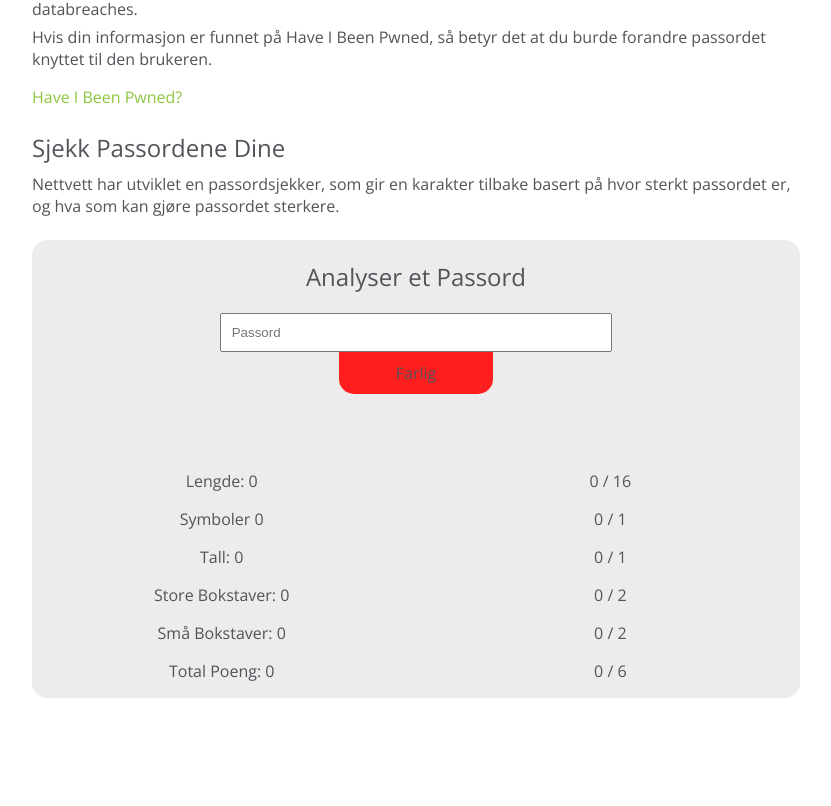
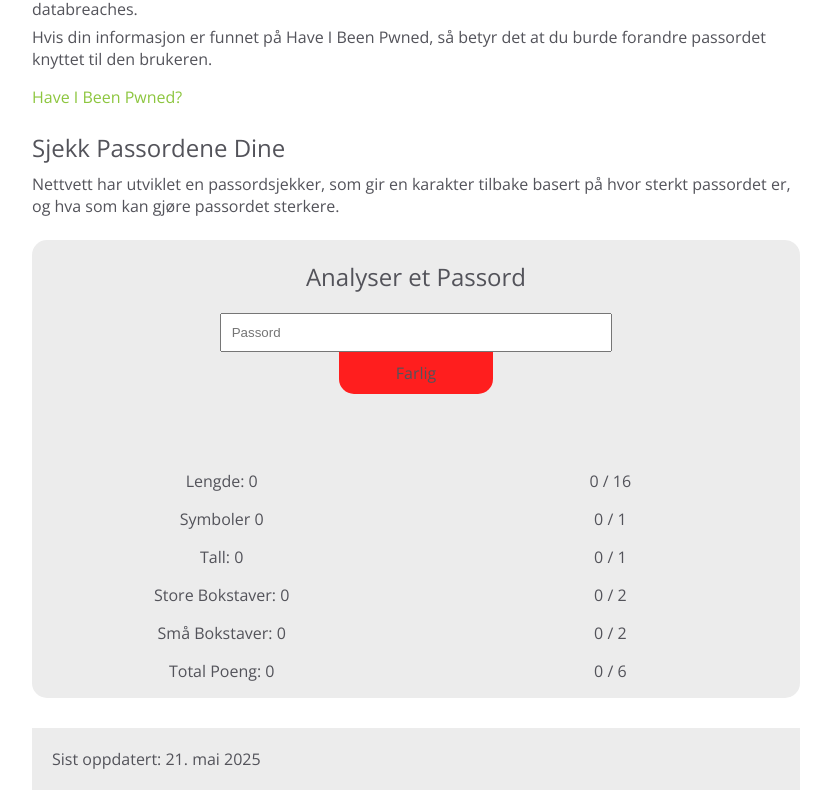
Before and after one commit to twomuchCatsriel/PasswordSafety, a React (Vite) app in the folder PasswordSafety/: page / in a window 1280 px wide. Shown: the part 2117-2923 px from the top of the page, without its empty margins (224-1055 px from the left). Before the commit the page ends 2815 px from the top, so only its background shows below. Built offline with nearby package versions, Linux system fonts and the light colour scheme.

Commit message:
Add Last Updated :3

```diff
--- a/PasswordSafety/src/App.jsx
+++ b/PasswordSafety/src/App.jsx
@@ -5,6 +5,7 @@ import Navbar from './navbar'
 import LinkPath from './links'
 import Article from './Article'
 import PasswordCheck from './PasswordChecker'
+import LastUpdated from './lastupdated'
 
 function App() {
   return (
@@ -15,6 +16,7 @@ function App() {
         <LinkPath/>
         <Article/>
         <PasswordCheck/>
+        <LastUpdated date="21. mai 2025"/>
       </div>
 
     </div>
--- a/PasswordSafety/src/index.css
+++ b/PasswordSafety/src/index.css
@@ -136,6 +136,15 @@ nav ul{
   color: red;
 }
 
+.lastUpdated{
+  background-color: #ececec;
+  margin-top: 40px;
+}
+
+.lastUpdated p{
+  padding: 20px;
+}
+
 
 @media screen and (max-width: 480px) { /* Mobile Users */
   .subheaderText{
--- /dev/null
+++ b/PasswordSafety/src/lastupdated.jsx
@@ -0,0 +1,12 @@
+import React from "react";
+import Text from "./text";
+
+function LastUpdated(props){
+    return(
+        <div className="lastUpdated">
+           <Text txt={"Sist oppdatert: " + props.date} ></Text>
+        </div>
+    )
+}
+
+export default LastUpdated
```
